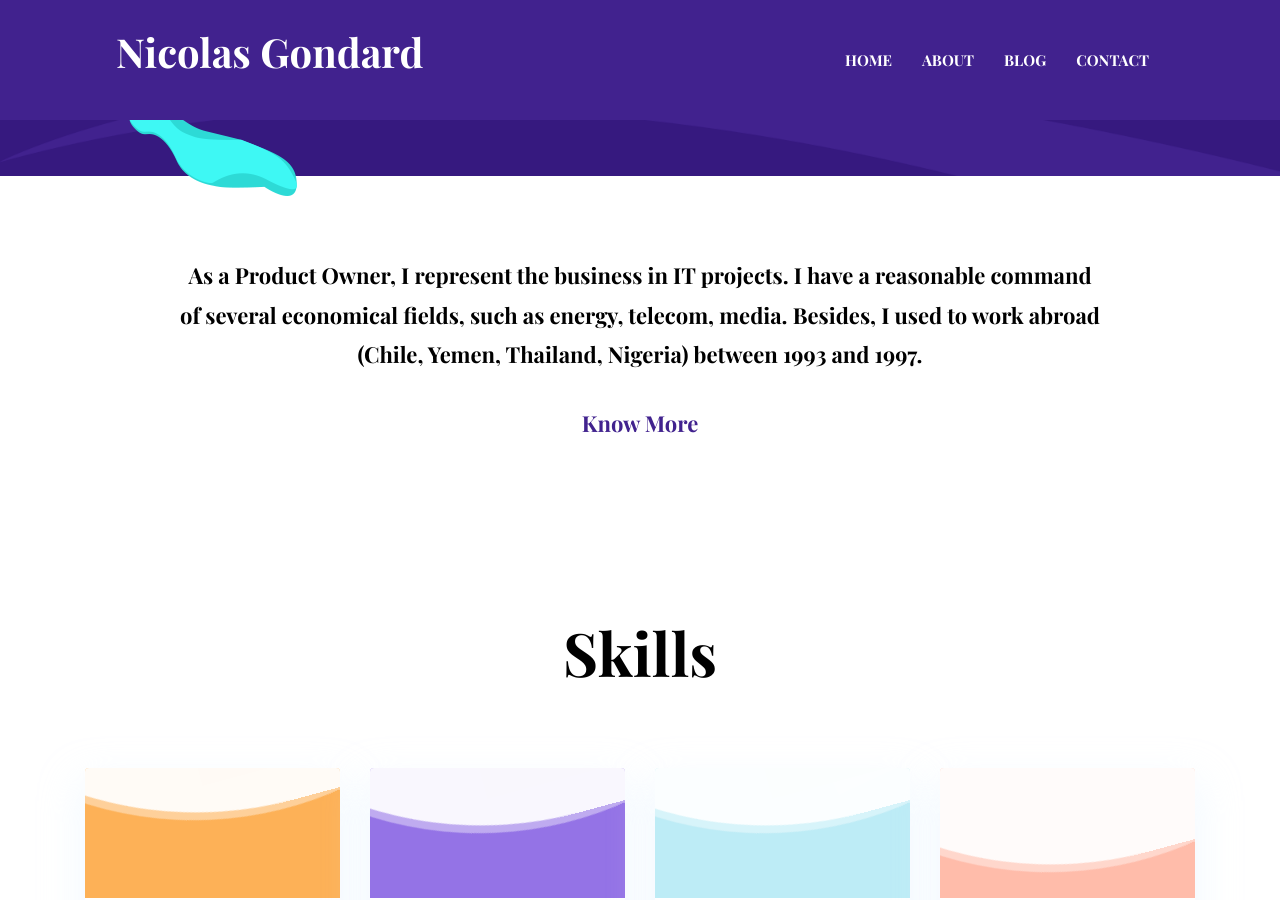
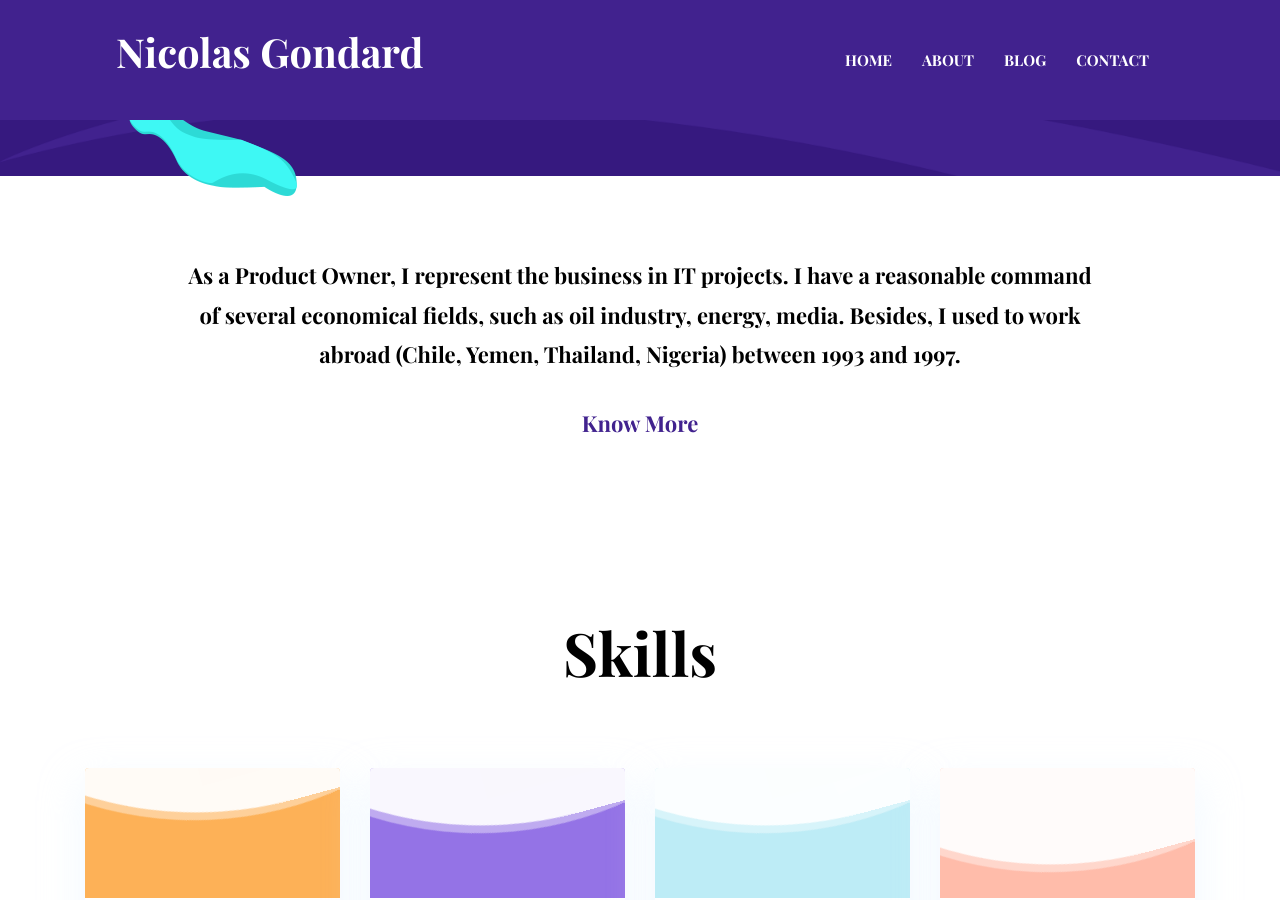
Before and after one commit to ngondard/ngondard.github.io, a Jekyll site: the page built from index.html, in a window 1280 px wide and 900 px high, scrolled down 772 px. Built offline with Jekyll 4.4.1, drawn with Linux system fonts in a browser that asks for light colours.

Commit message:
Add jekyll-seo-tag plugin
Updates
- Gemfile: jekyll-seo-tag in
-  _config.yml: plugin
- head.html: {% seo title=false %}
- settings.yml: content

```diff
--- a/Gemfile
+++ b/Gemfile
@@ -3,3 +3,4 @@
 gem 'jekyll'
 gem 'jekyll-sitemap'
 gem 'wdm', '>= 0.1.0'
+gem 'jekyll-seo-tag'
--- a/_config.yml
+++ b/_config.yml
@@ -6,6 +6,7 @@
 permalink: pretty
 plugins:
   - jekyll-sitemap
+  - jekyll-seo-tag
 compress_html:
   clippings: all
   comments: all
--- a/_data/settings.yml
+++ b/_data/settings.yml
@@ -52,7 +52,7 @@
 
 # About Section
 blurb:
-  As a Product Owner, I represent the business in IT projects. I have a reasonable command of several economical fields, such as energy, telecom, media. Besides, I used to work abroad (Chile, Yemen, Thailand, Nigeria) between 1993 and 1997.
+  As a Product Owner, I represent the business in IT projects. I have a reasonable command of several economical fields, such as oil industry, energy, media. Besides, I used to work abroad (Chile, Yemen, Thailand, Nigeria) between 1993 and 1997.
 
 blurb-btn-link: '/about'
 blurb-btn-name: know more
--- a/_includes/head.html
+++ b/_includes/head.html
@@ -1,4 +1,6 @@
 <head>
+  <!-- SEO tags -->
+  {% seo title=false %}
   <meta charset="utf-8">
   <title>{% if page.title %}{{ page.title }}{% else %}{{ site.data.settings.title }}{% endif %}</title>
 
```
Also changed, not shown: Gemfile.lock.
